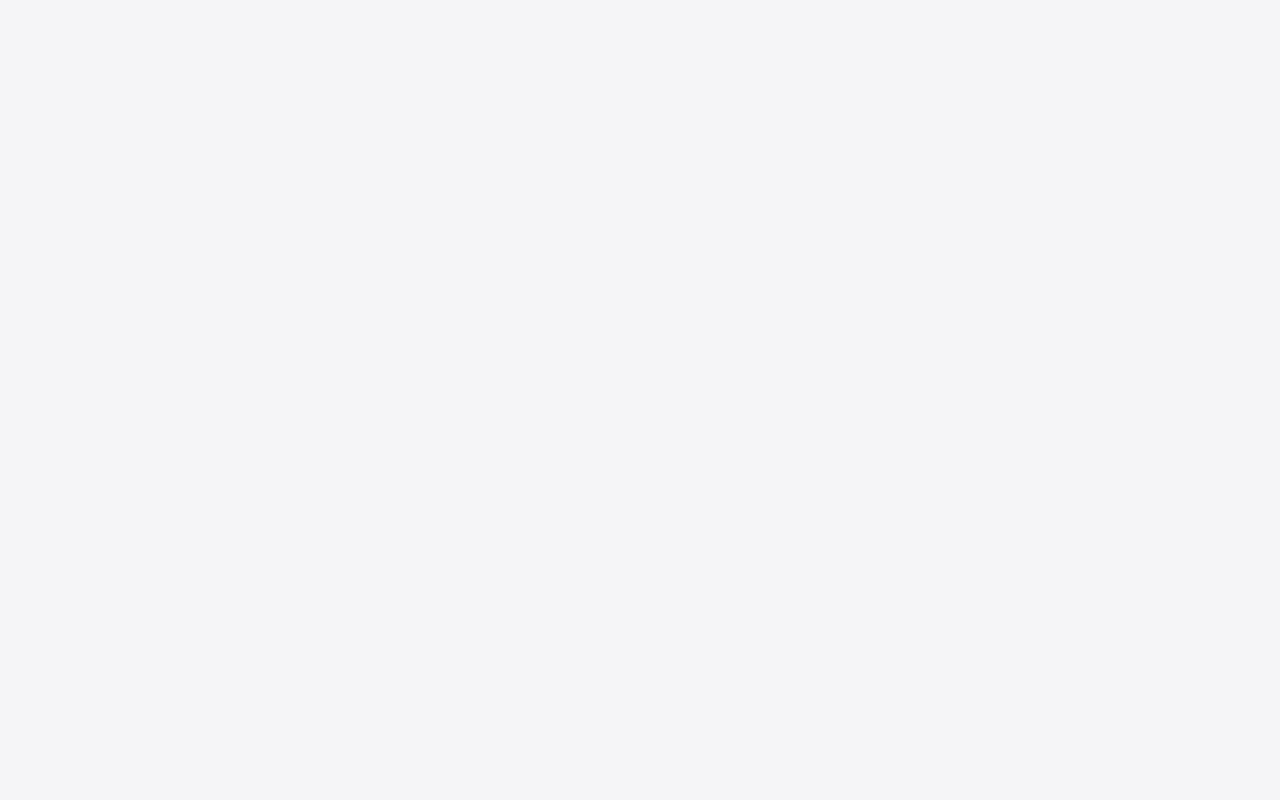
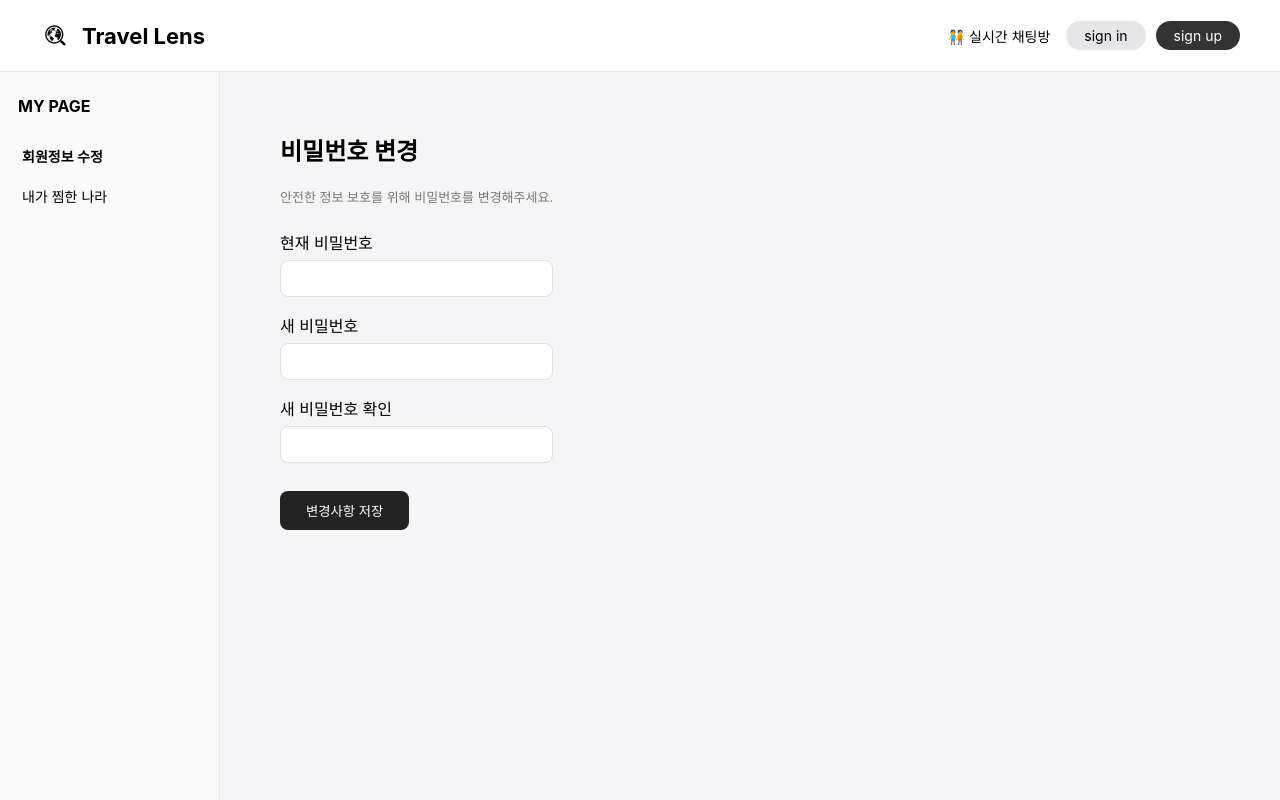
Before and after one commit to sojaeheon/travel_lens, a Vue app in the folder front-pjt/travel-front/: page /mypage in a window 1280 px wide. Before the commit this address had no page. Built offline with nearby package versions, Linux system fonts and the light colour scheme.

Commit message:
feat(TL-18):마이페이지 UIUX 개발

```diff
--- /dev/null
+++ b/front-pjt/travel-front/src/components/mypage/EditProfile.vue
@@ -0,0 +1,57 @@
+<template>
+  <div class="wrap">
+    <h2>비밀번호 변경</h2>
+    <p class="desc">안전한 정보 보호를 위해 비밀번호를 변경해주세요.</p>
+
+    <label class="field">
+      <span>현재 비밀번호</span>
+      <input type="password" />
+    </label>
+
+    <label class="field">
+      <span>새 비밀번호</span>
+      <input type="password" />
+    </label>
+
+    <label class="field">
+      <span>새 비밀번호 확인</span>
+      <input type="password" />
+    </label>
+
+    <button class="btn">변경사항 저장</button>
+  </div>
+</template>
+
+<script setup>
+</script>
+
+<style scoped>
+.wrap {
+  padding: 40px 60px;
+}
+.desc {
+  font-size: 13px;
+  color: #777;
+  margin-bottom: 24px;
+}
+.field {
+  display: flex;
+  flex-direction: column;
+  gap: 6px;
+  margin-bottom: 16px;
+}
+.field input {
+  border: 1px solid #dedede;
+  border-radius: 8px;
+  padding: 10px 11px;
+}
+.btn {
+  margin-top: 12px;
+  padding: 10px 26px;
+  border-radius: 8px;
+  border: none;
+  background: #222;
+  color: #fff;
+  cursor: pointer;
+}
+</style>
--- /dev/null
+++ b/front-pjt/travel-front/src/components/mypage/MyLikedCountries.vue
@@ -0,0 +1,72 @@
+<template>
+  <div class="wrap">
+    <h2>내가 찜한 나라</h2>
+
+    <div class="grid">
+      <div v-for="c in cards" :key="c.name" class="card">
+        <img src="/src/assets/sample-city.jpg" alt="" />
+        <div class="text-top">{{ c.en }}</div>
+        <div class="text-bottom">{{ c.name }}</div>
+        <button class="heart">♥</button>
+      </div>
+    </div>
+  </div>
+</template>
+
+<script setup>
+const cards = [
+  { name: "파리", en: "FRANCE" },
+  { name: "도쿄", en: "JAPAN" },
+  { name: "뉴욕", en: "USA" },
+  { name: "바르셀로나", en: "SPAIN" },
+];
+</script>
+
+<style scoped>
+.wrap {
+  padding: 40px 60px;
+}
+.grid {
+  margin-top: 18px;
+  display: grid;
+  grid-template-columns: repeat(2, 1fr);
+  gap: 18px;
+}
+.card {
+  position: relative;
+  border-radius: 18px;
+  overflow: hidden;
+}
+.card img {
+  width: 100%;
+  height: 160px;
+  object-fit: cover;
+}
+.text-top {
+  position: absolute;
+  top: 12px;
+  left: 16px;
+  font-size: 14px;
+  font-weight: 700;
+  color: #fff;
+}
+.text-bottom {
+  position: absolute;
+  top: 32px;
+  left: 16px;
+  font-size: 13px;
+  color: #fff;
+}
+.heart {
+  position: absolute;
+  top: 10px;
+  right: 10px;
+  border-radius: 50%;
+  width: 28px;
+  height: 28px;
+  border: none;
+  background: rgba(0, 0, 0, 0.4);
+  color: #fff;
+  cursor: pointer;
+}
+</style>
--- /dev/null
+++ b/front-pjt/travel-front/src/components/mypage/MyPageSidebar.vue
@@ -0,0 +1,46 @@
+<template>
+  <aside class="sidebar">
+    <div class="logo">MY PAGE</div>
+    <nav>
+      <div
+        class="item"
+        :class="{ active: current === 'edit' }"
+        @click="$emit('change', 'edit')"
+      >
+        회원정보 수정
+      </div>
+      <div
+        class="item"
+        :class="{ active: current === 'liked' }"
+        @click="$emit('change', 'liked')"
+      >
+        내가 찜한 나라
+      </div>
+    </nav>
+  </aside>
+</template>
+
+<script setup>
+defineProps({ current: String });
+</script>
+
+<style scoped>
+.sidebar {
+  width: 220px;
+  background: #fafafa;
+  border-right: 1px solid #e5e5ea;
+  padding: 24px 18px;
+}
+.logo {
+  font-weight: 700;
+  margin-bottom: 20px;
+}
+.item {
+  padding: 10px 4px;
+  cursor: pointer;
+  font-size: 14px;
+}
+.item.active {
+  font-weight: 600;
+}
+</style>
--- /dev/null
+++ b/front-pjt/travel-front/src/pages/MyPage.vue
@@ -0,0 +1,33 @@
+<template>
+  <div class="page">
+    <HeaderBar />
+    <div class="body">
+      <MyPageSidebar :current="current" @change="current = $event" />
+
+      <EditProfile v-if="current === 'edit'" />
+      <MyLikedCountries v-else />
+    </div>
+  </div>
+</template>
+
+<script setup>
+import { ref } from "vue";
+import HeaderBar from "@/components/common/HeaderBar.vue";
+import MyPageSidebar from "@/components/mypage/MyPageSidebar.vue";
+import EditProfile from "@/components/mypage/EditProfile.vue";
+import MyLikedCountries from "@/components/mypage/MyLikedCountries.vue";
+
+const current = ref("edit");
+</script>
+
+<style scoped>
+.page {
+  height: 100vh;
+  display: flex;
+  flex-direction: column;
+}
+.body {
+  flex: 1;
+  display: flex;
+}
+</style>
--- a/front-pjt/travel-front/src/router/index.js
+++ b/front-pjt/travel-front/src/router/index.js
@@ -4,8 +4,10 @@ import LandingPage from "@/pages/LandingPage.vue";
 import HomePage from "@/pages/HomePage.vue";
 import LoginPage from "@/pages/LoginPage.vue";
 import RegisterPage from "@/pages/RegisterPage.vue";
+// import CountryDetailPage from "@/pages/CountryDetailPage.vue";
 import ChatPage from "@/pages/ChatPage.vue";
 import AiChatPage from "@/pages/AiChatPage.vue";
+import MyPage from "@/pages/MyPage.vue";
 
 const router = createRouter({
   history: createWebHistory(import.meta.env.BASE_URL),
@@ -20,6 +22,11 @@ const router = createRouter({
       name: 'Home',
       component: HomePage
     },
+    // {
+    //   path: '/country/:code',
+    //   name: 'countryDetail',
+    //   component: CountryDetailPage
+    // },
     {
       path: '/login',
       name: 'ㅣogin',
@@ -40,6 +47,11 @@ const router = createRouter({
       name: 'Ai',
       component: AiChatPage
     },
+    {
+      path: '/mypage',
+      name: 'MyPage',
+      component: MyPage
+    },
 
   ],
 })
```
Also changed, not shown: front-pjt/travel-front/src/assets/sample-city.jpg (added).
